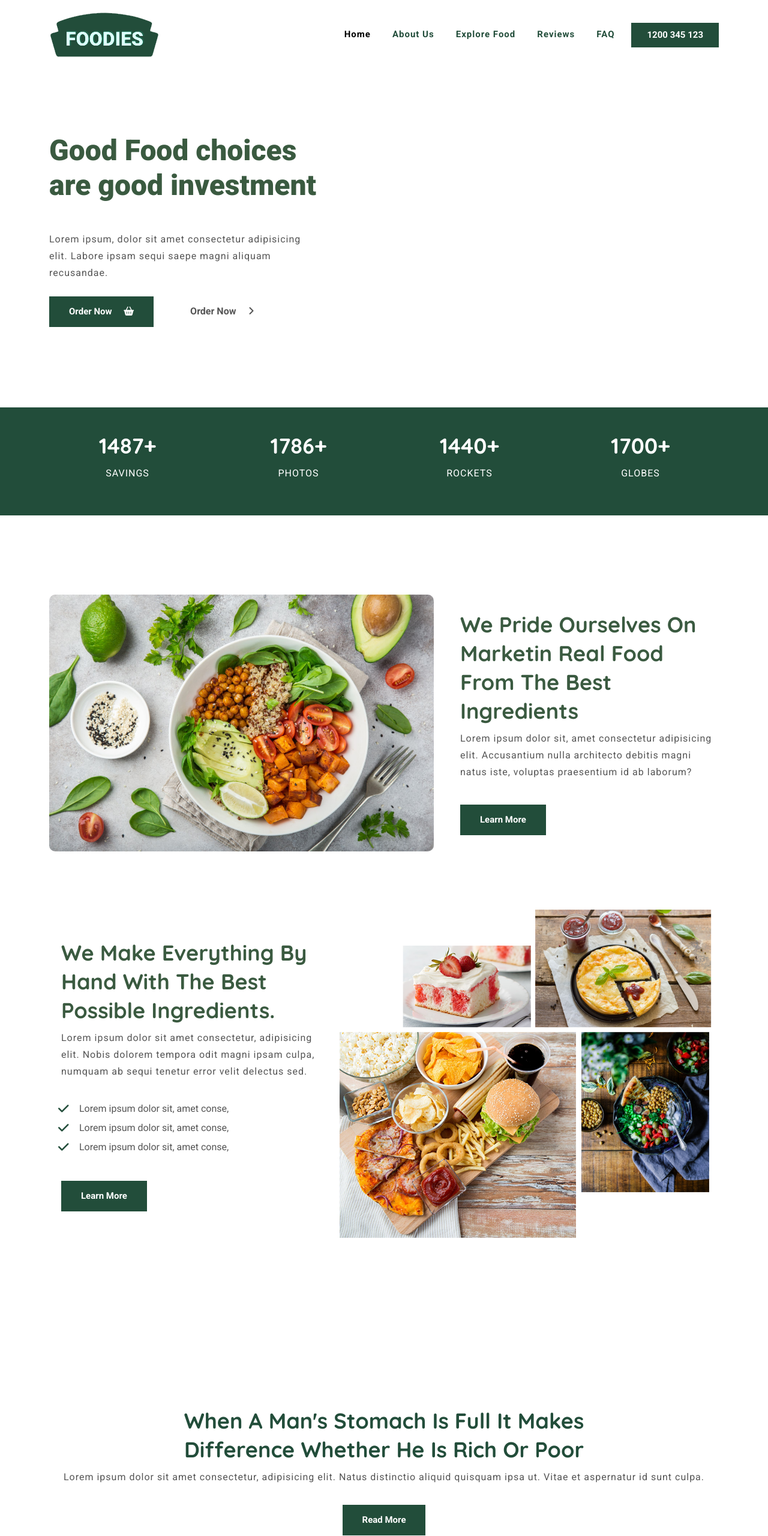
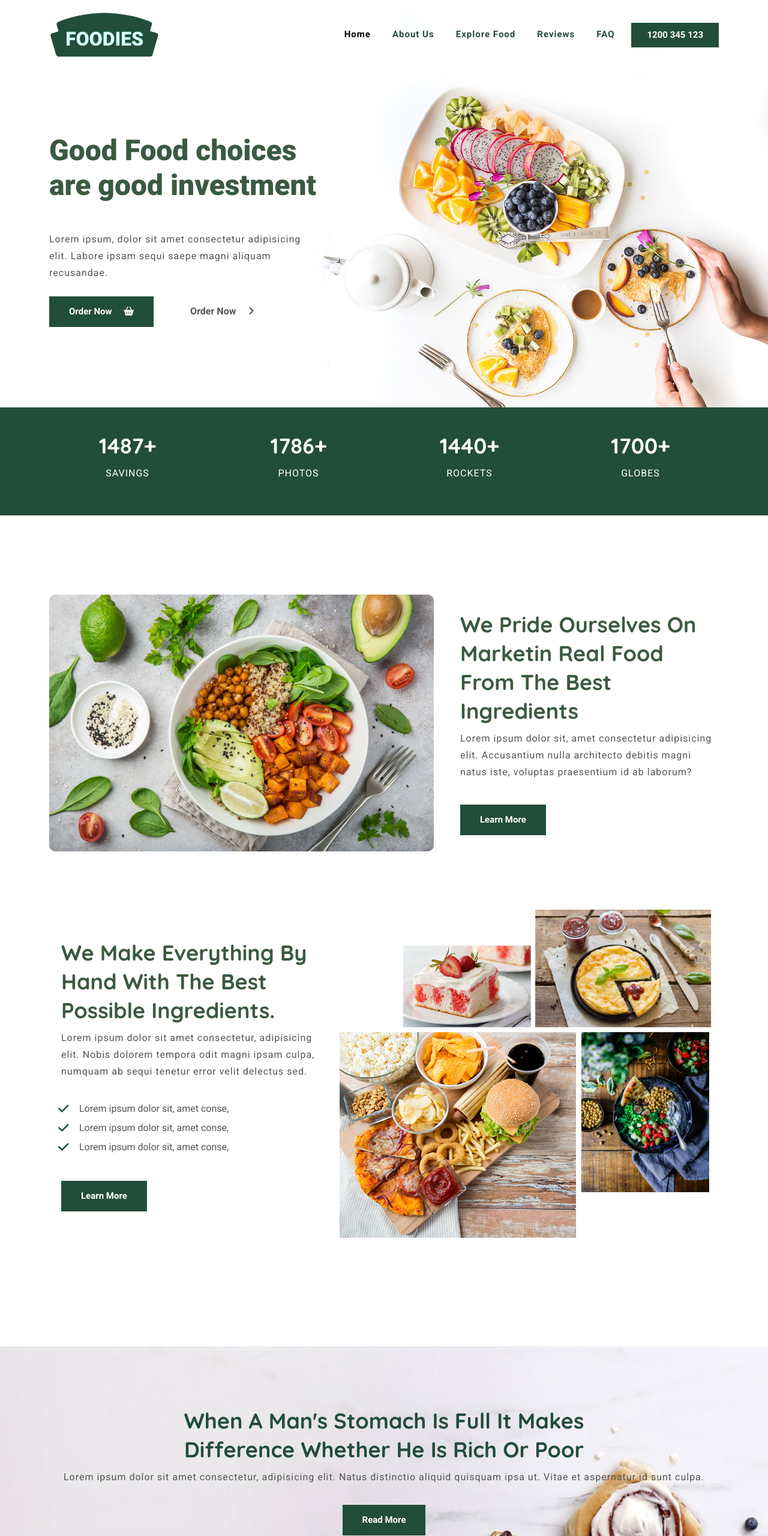
Before and after one commit to AbhishekBhadoriya82/foodies, a plain HTML site: page index.html in a window 1280 px wide. Shown: the top 2560 px of the page at 60% size. Drawn offline with nearby package versions, Linux system fonts and the light colour scheme; the site is published under a folder, as on GitHub Pages, so addresses that start at the root find nothing.

Commit message:
Update style.css

```diff
--- a/assest/css/style.css
+++ b/assest/css/style.css
@@ -231,7 +231,7 @@ Header-saction
 
  .top-banner {
      width: 100%;
-     background: url(/assest/img/bg/bg-1.jpg) no-repeat center;
+     background: url(../img/bg/bg-1.jpg) no-repeat center;
      background-size: cover;
      padding: 13.875rem 0 8.375rem;
  }
@@ -291,7 +291,7 @@ Header-saction
  .story-section {
      width: 100%;
      height: 28.125rem;
-     background: url(/assest/img/bg/bg-2.jpg) no-repeat center;
+     background: url(../img/bg/bg-2.jpg) no-repeat center;
      background-size: cover;
      padding-top: 100px;
      text-align: center;
@@ -392,7 +392,7 @@ Header-saction
 
  .book-food {
      width: 100%;
-     background: url(/assest/img/bg/bg-3.jpg) no-repeat center;
+     background: url(../img/bg/bg-3.jpg) no-repeat center;
      background-size: cover;
      background-attachment: fixed;
      background-position: 0 71.9125px;
```
